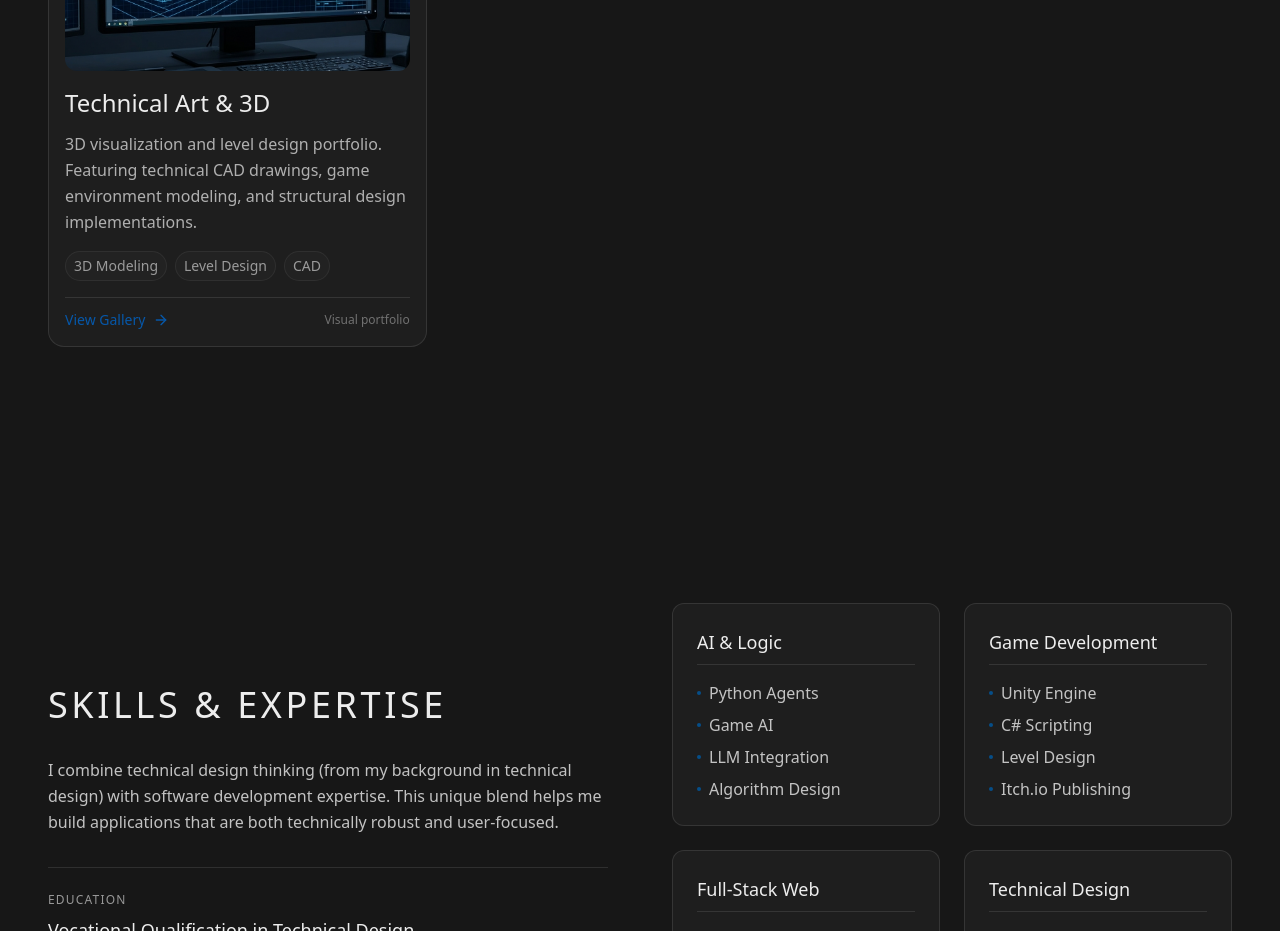
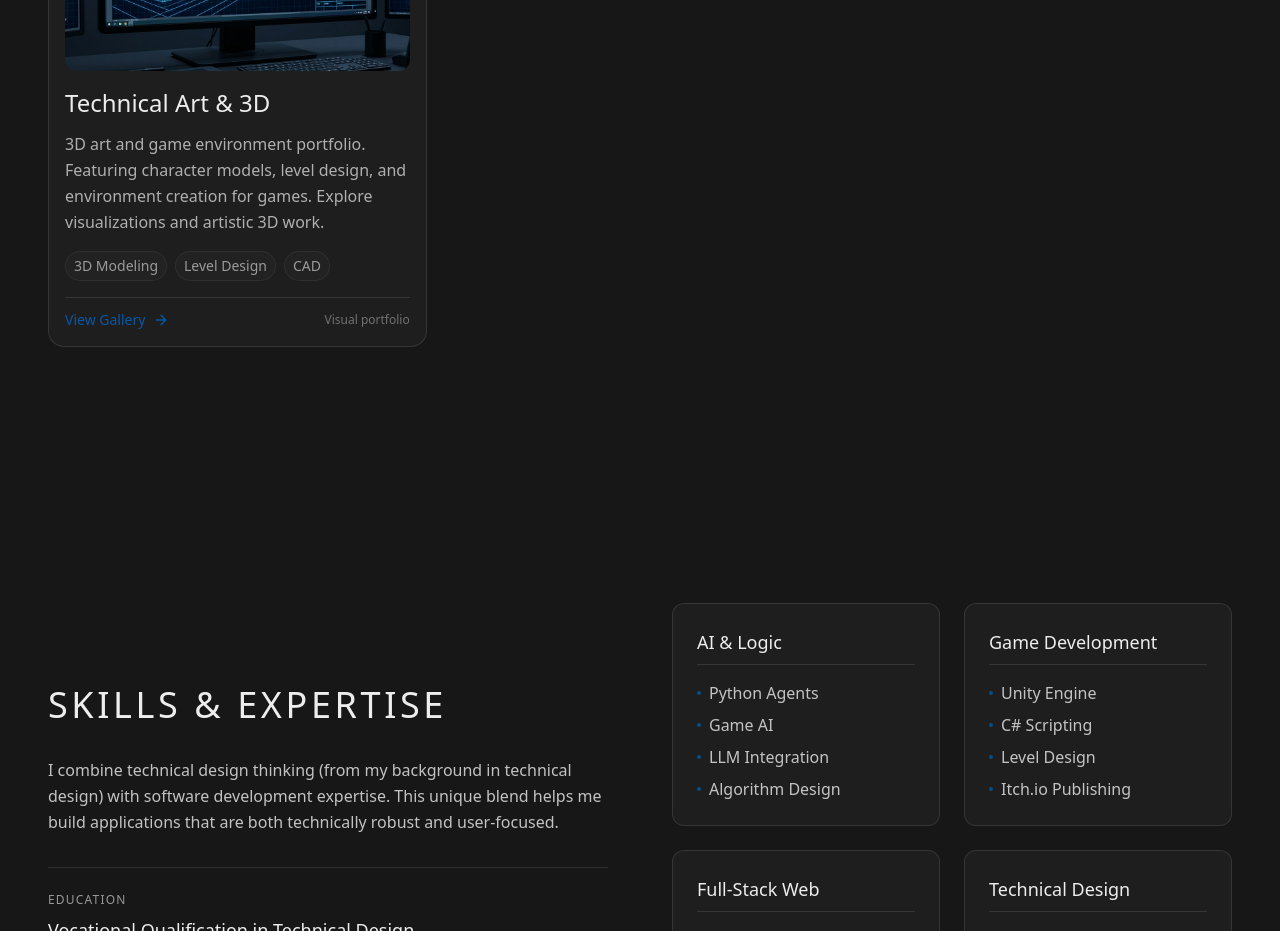
Before and after one commit to Samrude1/Portfolio, a Next.js app: page / in a window 1280 px wide. Shown: the part 2820-3751 px from the top of the page. Built offline with nearby package versions, Linux system fonts and the light colour scheme.

Commit message:
Update Technical Art description: focus on 3D art instead of CAD

```diff
--- a/src/components/Projects.tsx
+++ b/src/components/Projects.tsx
@@ -90,7 +90,7 @@ const projects = [
     },
     {
         title: "Technical Art & 3D",
-        description: "3D visualization and level design portfolio. Featuring technical CAD drawings, game environment modeling, and structural design implementations.",
+        description: "3D art and game environment portfolio. Featuring character models, level design, and environment creation for games. Explore visualizations and artistic 3D work.",
         tags: ["3D Modeling", "Level Design", "CAD"],
         link: "https://www.artstation.com/samrude",
         cta: "View Gallery",
```
